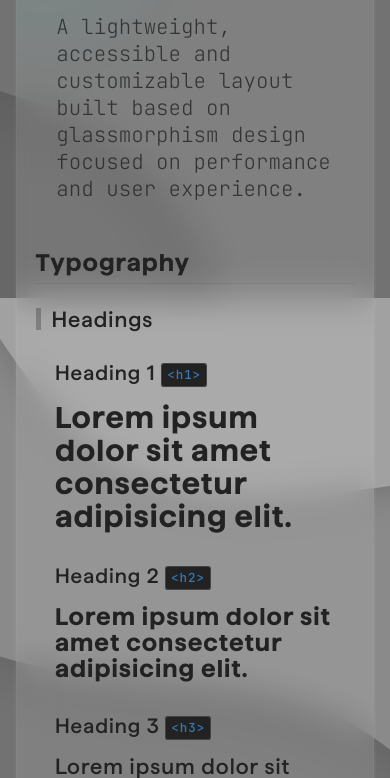
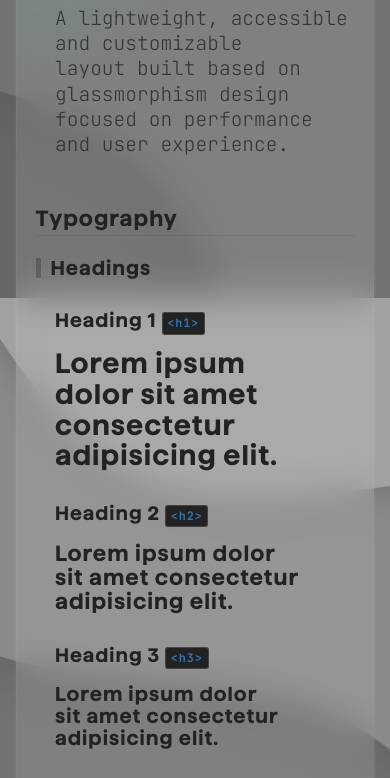
Before and after one commit to juanjaroa/glasskit, a plain HTML site: page frontend/index.html in a window 390 px wide. Shown: the part 546-1324 px from the top of the page. Drawn offline with nearby package versions, Linux system fonts and the light colour scheme; some icons are missing.

Commit message:
style(typography): refine font sizes for better responsiveness

```diff
--- a/frontend/styles/typographic.css
+++ b/frontend/styles/typographic.css
@@ -3,11 +3,11 @@
 ========================= */
 
 :root {
-  --fs-1: clamp(1.875rem, 3vw, 2rem);
-  --fs-2: clamp(1.5rem, 2.5vw, 1.75rem);
-  --fs-3: clamp(1.375rem, 2vw, 1.5rem);
-  --fs-4: 1.3rem;
-  --fs-5: 1.25rem;
+  --fs-1: clamp(1.75rem, 3vw, 2.25rem);
+  --fs-2: clamp(1.375rem, 2.5vw, 2rem);
+  --fs-3: clamp(1.25rem, 2.25vw, 1.75rem);
+  --fs-4: clamp(1.22rem, 1.75vw, 1.5rem);
+  --fs-5: clamp(1.2rem, 1.5vw, 1.3rem);
   --fs-6: 1.125rem;
   --fs-7: 1.0625rem;
   --fs-8: 0.875rem;
@@ -95,6 +95,9 @@ body {
   font-family: var(--font-body);
   font-size: var(--fs-7);
   line-height: var(--lh-base);
+  text-wrap: balance;
+  text-rendering: optimizeLegibility;
+  -webkit-font-smoothing: antialiased;
 }
 
 /* =========================
@@ -113,6 +116,9 @@ h6 {
   margin-bottom: 0.75em;
   margin-bottom: 1em;
   letter-spacing: 1px;
+  text-wrap: balance;
+  text-rendering: optimizeLegibility;
+  -webkit-font-smoothing: antialiased;
 }
 
 h1 {
@@ -135,11 +141,11 @@ h2 {
 }
 h3 {
   font-size: var(--fs-3);
-  font-weight: 500;
+  font-weight: 600;
 }
 h4 {
   font-size: var(--fs-4);
-  font-weight: 500;
+  font-weight: 600;
   * {
     font-size: 0.6em !important;
   }
```
